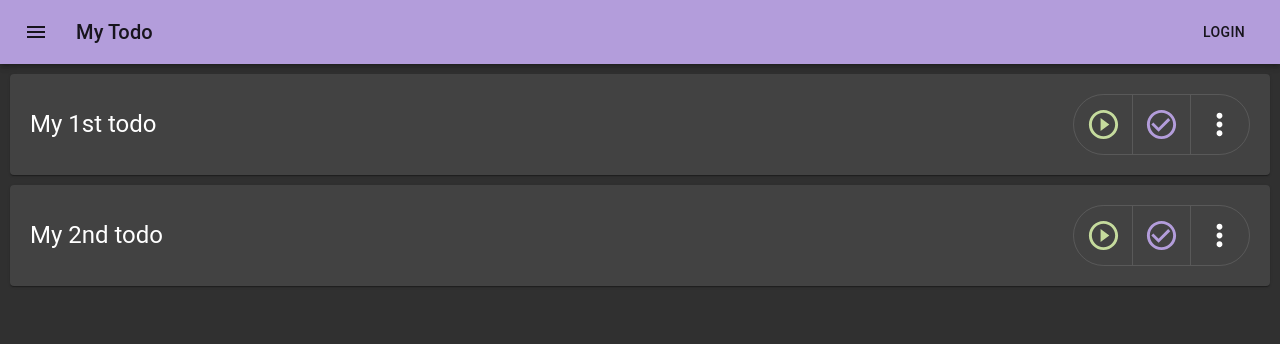
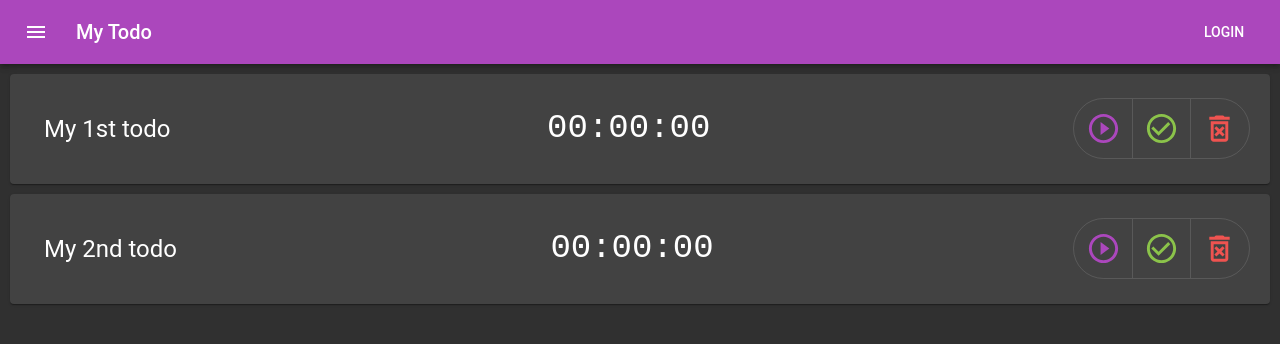
Before and after one commit to niconicoj/my-todo-react, a React (Create React App) app: page / in a window 1280 px wide. Shown: the top 344 px of the page. Built offline with nearby package versions, Linux system fonts and the light colour scheme.

Commit message:
guess I can start connecting the api

```diff
--- a/src/App.tsx
+++ b/src/App.tsx
@@ -20,8 +20,21 @@ import { TodoProps } from './types/Todo';
 let theme = createMuiTheme({
   palette: {
     type: 'dark',
-    primary: { main: '#b39ddb' },
-    secondary: { main: '#c5db9d' }
+    primary: { main: '#ab47bc' },
+    secondary: { main: '#8bc34a' },
+    error: { main: '#ef5350' }
+  },
+  typography: {
+    fontFamily: [
+      'Rubik',
+      'Roboto',
+      '"Helvetica Neue"',
+      'Arial',
+      'sans-serif',
+      '"Apple Color Emoji"',
+      '"Segoe UI Emoji"',
+      '"Segoe UI Symbol"',
+    ].join(','),
   },
 });
 
--- a/src/components/Todo.tsx
+++ b/src/components/Todo.tsx
@@ -1,17 +1,14 @@
 import React, { FunctionComponent } from 'react';
 import { makeStyles, Theme, createStyles } from '@material-ui/core/styles';
 import {
-  IconButton,
   Grid,
   Typography,
   CardContent,
   Card,
-  ButtonGroup,
-  Divider} from '@material-ui/core';
-import { PlayCircleOutline, MoreVertTwoTone, CheckCircleOutline } from '@material-ui/icons';
-import { green } from '@material-ui/core/colors';
+  Box} from '@material-ui/core';
 
 import { TodoProps } from '../types/Todo';
+import TodoActionGroup from './TodoActionGroup'
 
 const useStyles = makeStyles((theme: Theme) => createStyles({
   card: {
@@ -27,19 +24,10 @@ const useStyles = makeStyles((theme: Theme) => createStyles({
     transform: 'scale(0.8)',
   },
   title: {
-    fontSize: 14,
+    margin: 14,
   },
   pos: {
     marginBottom: 12,
-  },
-  divider: {
-    alignSelf: 'stretch',
-    height: 'auto',
-    minWidth: '0px'
-  },
-  actionBox: {
-    border: `1px solid ${theme.palette.divider}`,
-    borderRadius: '50px'
   }
 }));
 
@@ -51,24 +39,19 @@ const Todo: FunctionComponent<TodoProps> = ({...todo}) => {
       <CardContent className={classes.cardContent}>
         <Grid container direction="row" justify="space-between" alignItems="center">
           <Grid item>
-            <Typography variant="h5" component="h2">
+            <Typography variant="h5" component="h2" className={classes.title}>
               {todo.title}
             </Typography>
           </Grid>
           <Grid item>
-            <ButtonGroup size="large" aria-label="small outlined button group" className={classes.actionBox}>
-              <IconButton aria-label="start">
-                <PlayCircleOutline fontSize="large" color="secondary" />
-              </IconButton>
-              <Divider orientation="vertical" className={classes.divider}/>
-              <IconButton aria-label="actions">
-                <CheckCircleOutline fontSize="large" color="primary"/>
-              </IconButton>
-              <Divider orientation="vertical" className={classes.divider}/>
-              <IconButton aria-label="actions">
-                <MoreVertTwoTone fontSize="large"/>
-              </IconButton>
-            </ButtonGroup>
+            <Typography variant="h4" component="h3" className={classes.title}>
+              <Box fontFamily="Monospace">
+              00:00:00
+              </Box>
+            </Typography>
+          </Grid>
+          <Grid item>
+            <TodoActionGroup />
           </Grid>
         </Grid>
       </CardContent>
--- /dev/null
+++ b/src/components/TodoActionGroup.tsx
@@ -0,0 +1,49 @@
+import React, { FunctionComponent } from 'react';
+import { makeStyles, Theme, createStyles } from '@material-ui/core/styles';
+import {
+  IconButton,
+  ButtonGroup,
+  Divider,
+  Tooltip,
+  Zoom} from '@material-ui/core';
+import { PlayCircleOutline, CheckCircleOutline, DeleteForeverOutlined } from '@material-ui/icons';
+
+const useStyles = makeStyles((theme: Theme) => createStyles({
+  divider: {
+    alignSelf: 'stretch',
+    height: 'auto',
+    minWidth: '0px'
+  },
+  actionBox: {
+    border: `1px solid ${theme.palette.divider}`,
+    borderRadius: '50px'
+  }
+}));
+
+const TodoActionGroup: FunctionComponent = () => {
+  const classes = useStyles();
+
+  return (
+    <ButtonGroup size="large" aria-label="small outlined button group" className={classes.actionBox}>
+      <Tooltip TransitionComponent={Zoom} title='start'>
+        <IconButton aria-label="start">
+          <PlayCircleOutline fontSize="large" color="primary" />
+        </IconButton>
+      </Tooltip>
+      <Divider orientation="vertical" className={classes.divider}/>
+      <Tooltip TransitionComponent={Zoom} title='done'>
+        <IconButton aria-label="actions">
+          <CheckCircleOutline fontSize="large" color="secondary" />
+        </IconButton>
+      </Tooltip>
+      <Divider orientation="vertical" className={classes.divider}/>
+      <Tooltip TransitionComponent={Zoom} title="Delete">
+        <IconButton aria-label="actions">
+          <DeleteForeverOutlined fontSize="large" color="error" />
+        </IconButton>
+      </Tooltip>
+    </ButtonGroup>
+  );
+}
+
+export default TodoActionGroup
```
